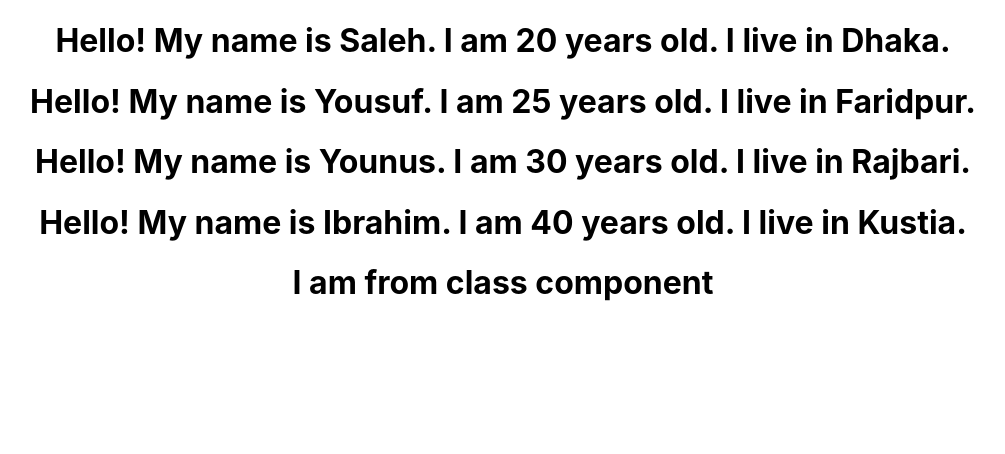
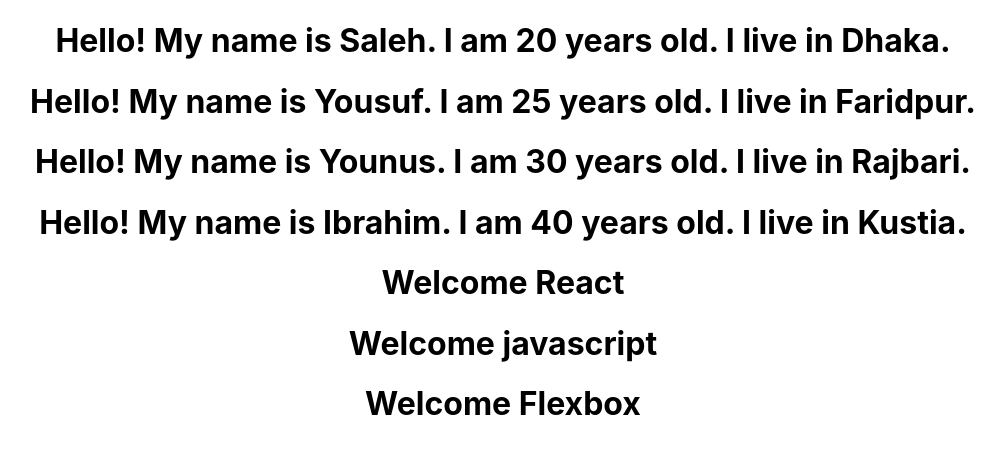
Before and after one commit to sazzadshakhbd/react, a React (Create React App) app in the folder my-app/: page / in a window 1280 px wide. Shown: the top 454 px of the page, without its empty margins (137-1142 px from the left). Built offline with nearby package versions, Linux system fonts and the light colour scheme.

Commit message:
props define using class component

```diff
--- a/my-app/src/App.js
+++ b/my-app/src/App.js
@@ -10,7 +10,9 @@
       <Hello name="Yousuf" age="25" living="Faridpur"></Hello>
       <Hello name="Younus" age="30" living="Rajbari"></Hello>
       <Hello name="Ibrahim" age="40" living="Kustia"></Hello>
-      <Welcome></Welcome>
+      <Welcome name="React"></Welcome>
+      <Welcome name="javascript"></Welcome>
+      <Welcome name="Flexbox"></Welcome>
     </div>
   );
 }
--- a/my-app/src/mycomponents/Welcome.js
+++ b/my-app/src/mycomponents/Welcome.js
@@ -2,7 +2,7 @@
 
 class Welcome extends Component {
   render() {
-    return <h1>I am from class component</h1>;
+    return <h1>Welcome {this.props.name}</h1>;
   }
 }
 
```
